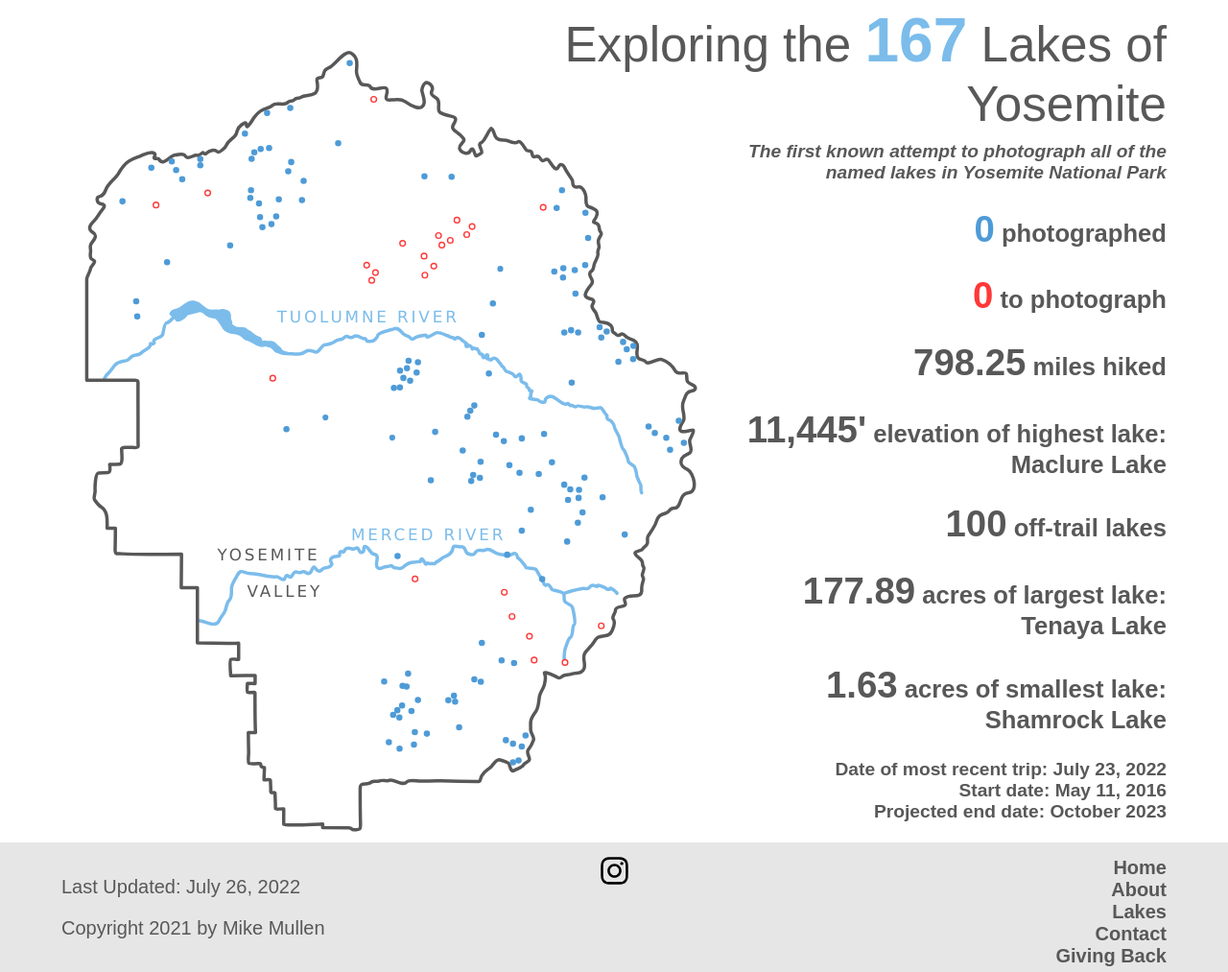
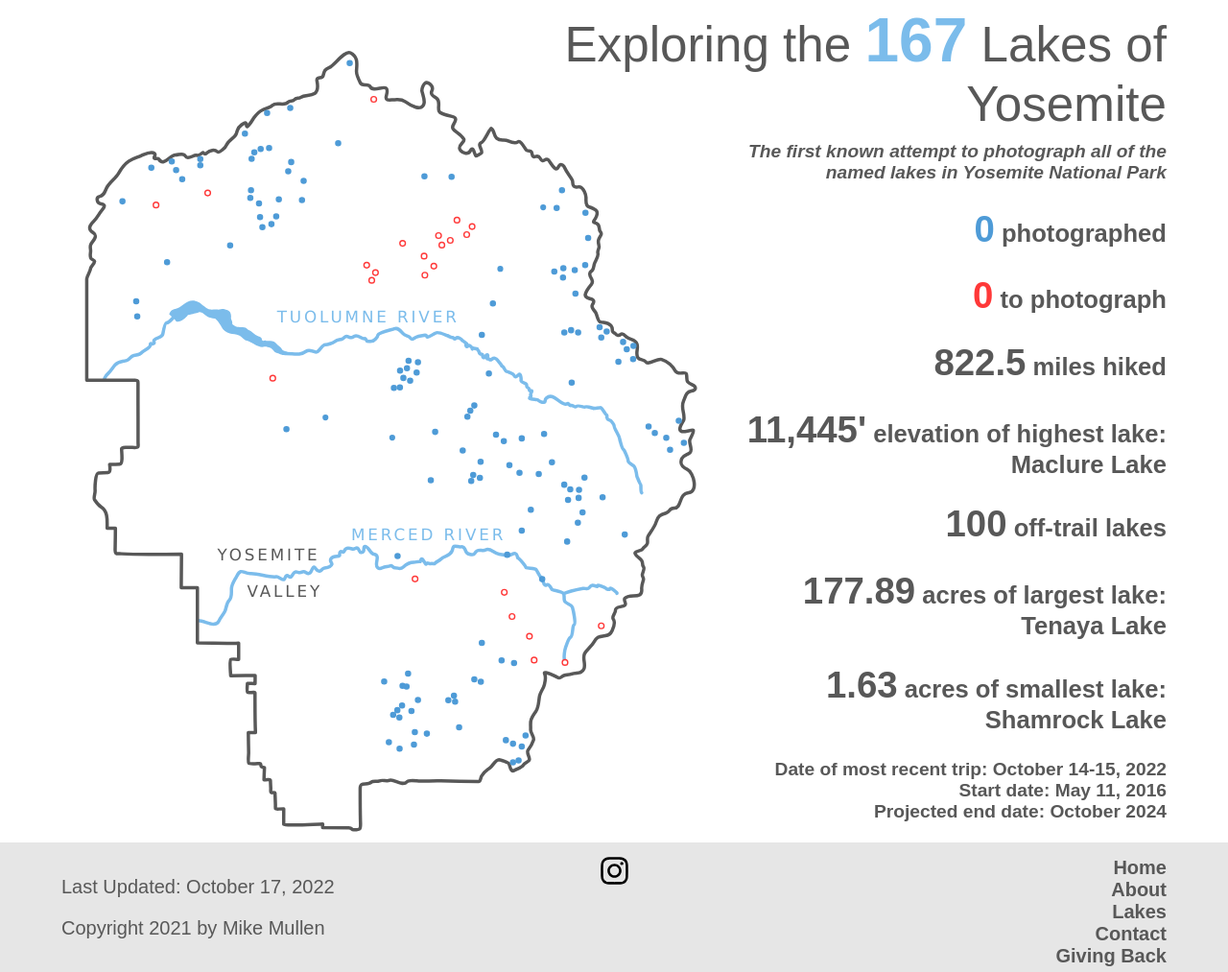
Before and after one commit to mikemullen/lakesofyosemite, a Django app: page / in a window 1280 px wide. Shown: the part 48-1061 px from the top of the page at 96% size. Run offline with Django 3.2, Linux system fonts and the light colour scheme; data that the repository does not hold is empty; some web fonts are replaced.

Commit message:
spiller update

```diff
--- a/lakes/templates/base.html
+++ b/lakes/templates/base.html
@@ -23,7 +23,7 @@
 	<div class="bottombar">
 		<footer>
 			<div class="footdate">
-				<p>Last Updated: July 26, 2022</p>
+				<p>Last Updated: October 17, 2022</p>
 				<p>Copyright 2021 by Mike Mullen</p>
 			</div>
 			<div class="footsocial"><a href="https://www.instagram.com/lakesofyosemite/" target="_blank"><img src="{% static 'images/Instagram.svg' %}" alt="Link to Lakes of Yosemite Instagram"></a></div>
--- a/lakes/templates/home.html
+++ b/lakes/templates/home.html
@@ -266,7 +266,7 @@
 <a href="/lakes/doe-lake"><circle fill="#FFFFFF" stroke="#FF3838" stroke-width="1.943" stroke-miterlimit="10" cx="572.7" cy="278.4" r="4"><title>Doe Lake</title></circle></a>
 <a href="/lakes/tallulah-lake"><circle fill="#FFFFFF" stroke="#FF3838" stroke-width="1.943" stroke-miterlimit="10" cx="594.6" cy="287.6" r="4"><title>Tallulah Lake</title></circle></a>
 <a href="/lakes/miller-lake"><circle fill="#4E9BD7" stroke="#4E9BD7" stroke-width="3.3886" stroke-miterlimit="10" cx="635.4" cy="348.8" r="2.6"><title>Miller Lake</title></circle></a>
-<a href="/lakes/spiller-lake"><circle fill="#FFFFFF" stroke="#FF3838" stroke-width="1.943" stroke-miterlimit="10" cx="697.5" cy="259.9" r="4"><title>Spiller Lake</title></circle></a>
+<a href="/lakes/spiller-lake"><circle fill="#4E9BD7" stroke="#4E9BD7" stroke-width="3.3886" stroke-miterlimit="10" cx="697.5" cy="259.9" r="2.6"><title>Spiller Lake</title></circle></a>
 <a href="/lakes/lukens-lake"><circle fill="#4E9BD7" stroke="#4E9BD7" stroke-width="3.3886" stroke-miterlimit="10" cx="382.3" cy="564" r="2.6"><title>Lukens Lake</title></circle></a>
 <a href="/lakes/harden-lake"><circle fill="#FFFFFF" stroke="#FF3838" stroke-width="1.943" stroke-miterlimit="10" cx="306" cy="507.2" r="4"><title>Harden Lake</title></circle></a>
 <a href="/lakes/wegner-lake"><circle fill="#4E9BD7" stroke="#4E9BD7" stroke-width="3.3886" stroke-miterlimit="10" cx="479" cy="593.2" r="2.6"><title>Wegner Lake</title></circle></a>
@@ -295,14 +295,14 @@
 			<p class="tagline">The first known attempt to photograph all of the named lakes in Yosemite National Park</p>
 		<p><span class="big visited">{{ photographedlakes }}</span> photographed</p>
 		<p><span class="big unvisited">{{ tophotographlakes }}</span> to photograph</p>
-		<p><span class="big">798.25</span> miles hiked</p>
+		<p><span class="big">822.5</span> miles hiked</p>
 		<p><span class="big">11,445'</span> elevation of highest lake: Maclure Lake</p>
 		<p><span class="big">100</span> off-trail lakes</p>
 		<p><span class="big">177.89</span> acres of largest lake: Tenaya Lake</p>
 		<p><span class="big">1.63</span> acres of smallest lake: Shamrock Lake</p>
-		<p class="recenttrip">Date of most recent trip: July 23, 2022</p>
+		<p class="recenttrip">Date of most recent trip: October 14-15, 2022</p>
 		<p class="recenttrip">Start date: May 11, 2016</p>
-		<p class="recenttrip">Projected end date: October 2023</p>
+		<p class="recenttrip">Projected end date: October 2024</p>
 		</div>
 </div>
 
```
